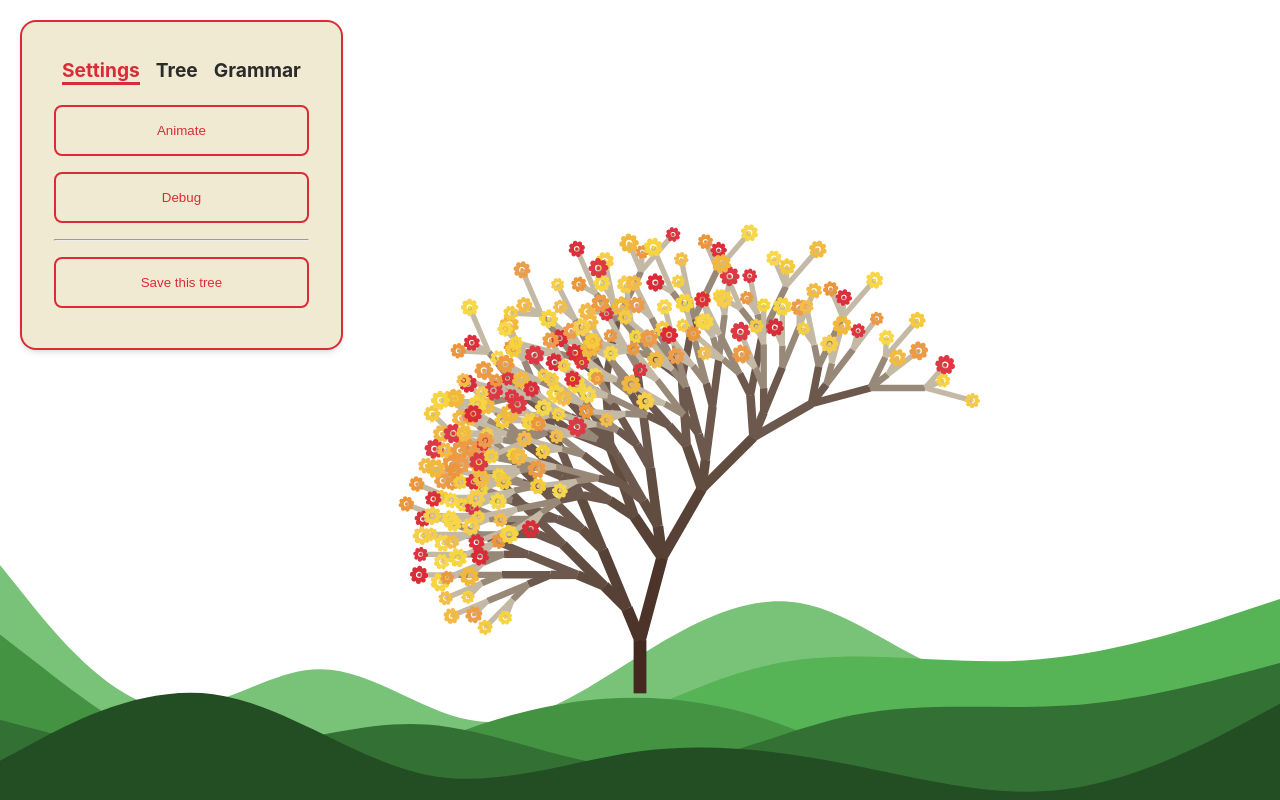
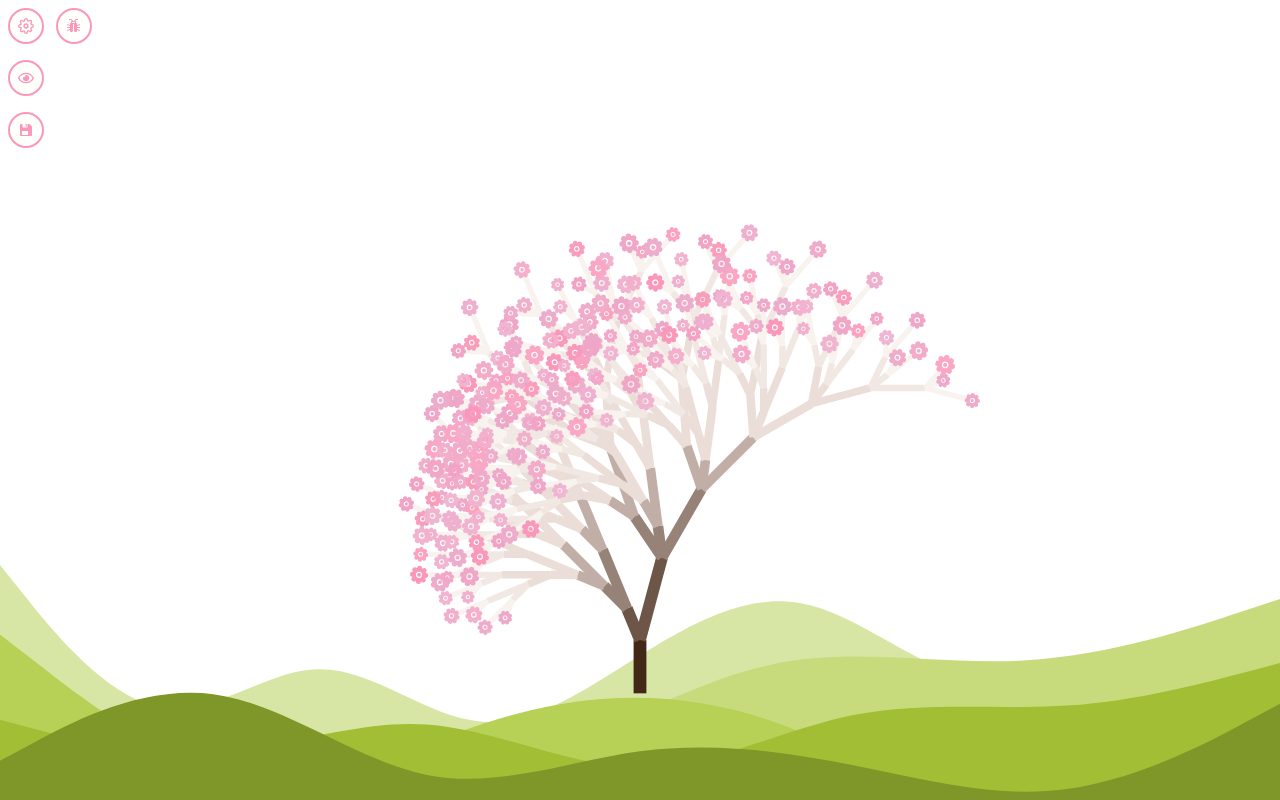
Before and after one commit to domtronn/dc-trees, a Next.js app: page / in a window 1280 px wide. Built offline with nearby package versions, Linux system fonts and the light colour scheme.

Commit message:
Even more controls even bettererer

```diff
--- a/components/card.jsx
+++ b/components/card.jsx
@@ -10,7 +10,7 @@ export const Card = styled.div`
 
 
   position: absolute;
-  top: 20px; left: 20px;
+  top: 24px; left: 24px;
 
   margin: 0 auto;
   max-width: 320px;
--- a/components/checkbox.jsx
+++ b/components/checkbox.jsx
@@ -4,6 +4,7 @@ import { jsx, css } from '@emotion/core'
 export const Checkbox = ({ name, variant, children, ...props }) => (
   <div
     css={css`
+      pointer-events: initial;
       font-weight: bold;
       position: relative;
       display: inline-flex;
--- a/components/controls.jsx
+++ b/components/controls.jsx
@@ -24,7 +24,7 @@ export const Controls = ({ grammar: g, start, onChange = _ => _ }) => {
 
   return Object
     .entries(grammar)
-    .map(([name, { length, rotation }, i]) => (
+    .map(([name, { length, rotation }], i, arr) => (
       <>
         <div
           key={`${name}-${i}1`}
@@ -69,6 +69,7 @@ export const Controls = ({ grammar: g, start, onChange = _ => _ }) => {
             })}
           />
         </div>
+        {i !== arr.length - 1 && <hr />}
       </>
     ))
 }
@@ -86,7 +87,7 @@ export const Definitions = ({ grammar: g, start, onChange = _ => _ }) => {
       {
         Object
           .entries(grammar)
-          .map(([name, { length, rotation }, i]) => (
+          .map(([name, { length, rotation }], i, arr) => (
             <>
               <div
                 key={`${name}-${i}1`}
@@ -158,7 +159,7 @@ export const Definitions = ({ grammar: g, start, onChange = _ => _ }) => {
                   }
                 </div>
               </div>
-              <hr />
+              {i !== arr.length - 1 && <hr />}
             </>
           ))
       }
--- a/components/tree.jsx
+++ b/components/tree.jsx
@@ -27,6 +27,7 @@ export default function Tree ({
       style={{
         height: '100vh',
         position: 'fixed',
+        top: 0,
         left: '50%',
         transform: 'translateX(-50%)',
         display: 'flex',
--- a/pages/index.js
+++ b/pages/index.js
@@ -9,6 +9,11 @@ import Head from 'next/head'
  */
 
 import { useState, useEffect } from 'react'
+import { FiSettings } from 'react-icons/fi'
+import { FaRegEye } from 'react-icons/fa'
+import { GoBug } from 'react-icons/go'
+import { IoIosSave } from 'react-icons/io'
+
 import btoa from 'btoa'
 import atob from 'atob'
 
@@ -148,21 +153,11 @@ const Home = ({
         }}
       />
 
-      {true && (
+      {visible && (
         <Card>
           <Tabs
             size='lg'
           >
-            <div label='Settings'>
-              <Button block onClick={_ => animate(data, animationHandlers)}>
-                Animate
-              </Button>
-
-              <Button block onClick={_ => setDebug(!debug)}>
-                Debug
-              </Button>
-            </div>
-
             <div label='Tree'>
               <Range
                 label='Recursion depth'
@@ -281,20 +276,47 @@ const Home = ({
             </div>
           </Tabs>
 
-          <hr />
-          <Button
-            block
-            onClick={_ => {
+        </Card>
+      )}
+
+      <div
+        style={{ zIndex: 2000, position: 'relative', pointerEvents: 'none' }}
+      >
+        <Checkbox
+          checked={visible}
+          onChange={_ => setCardVisible(!visible)}
+        >
+          <FiSettings />
+        </Checkbox>
+
+        <Checkbox
+          checked={debug}
+          onChange={_ => setDebug(!debug)}
+        >
+          <GoBug />
+        </Checkbox>
+
+        <br />
+        <Checkbox
+          checked={false}
+          onChange={_ => animate(data, animationHandlers)}
+        >
+          <FaRegEye />
+        </Checkbox>
+
+        <br />
+        <Checkbox
+          checked={false}
+          onChange={_ => {
             navigator
               .clipboard
               .writeText(`${window.location.origin}?settings=${btoa(JSON.stringify(settings))}`)
           }}
         >
-            Save this tree
-          </Button>
+          <IoIosSave />
+        </Checkbox>
 
-        </Card>
-      )}
+      </div>
 
       <div css={{ position: 'relative' }}>
         <div
@@ -319,6 +341,7 @@ const Home = ({
               rotation={grammar[start].rotation}
               width={trunkWidth}
             >
+              {flowerVis && (
                 <Flowers
                   data={data}
                   id={flowerId}
@@ -326,6 +349,7 @@ const Home = ({
                   animate={anim}
                   rotation={grammar[start].rotation}
                 />
+              )}
             </Tree>
             <Bank />
           </MeasureRender>
--- a/utils/palette.js
+++ b/utils/palette.js
@@ -1,19 +1,19 @@
+export default {
+  flower: '#f998ba',
+  flower2: '#ebadce',
+  wood: '#432818',
+  branch: '#ebddd7',
+  grass: '#5d6e1e',
+  white: '#fffffc',
+  black: '#2b2b2b',
+}
+
 // export default {
-//   flower: '#f998ba',
-//   flower2: '#ebadce',
-//   wood: '#432818',
-//   branch: '#ebddd7',
-//   grass: '#5d6e1e',
-//   white: '#fffffc',
+//   flower: '#da2c38',
+//   flower2: '#ffff3f',
+//   wood: '#43291f',
+//   branch: '#6c584c',
+//   grass: '#132a13',
+//   white: '#f0ead2',
 //   black: '#2b2b2b',
 // }
-
-export default {
-  flower: '#da2c38',
-  flower2: '#ffff3f',
-  wood: '#43291f',
-  branch: '#6c584c',
-  grass: '#132a13',
-  white: '#f0ead2',
-  black: '#2b2b2b',
-}
```
Lines whose indentation alone changed are shown as unchanged.
